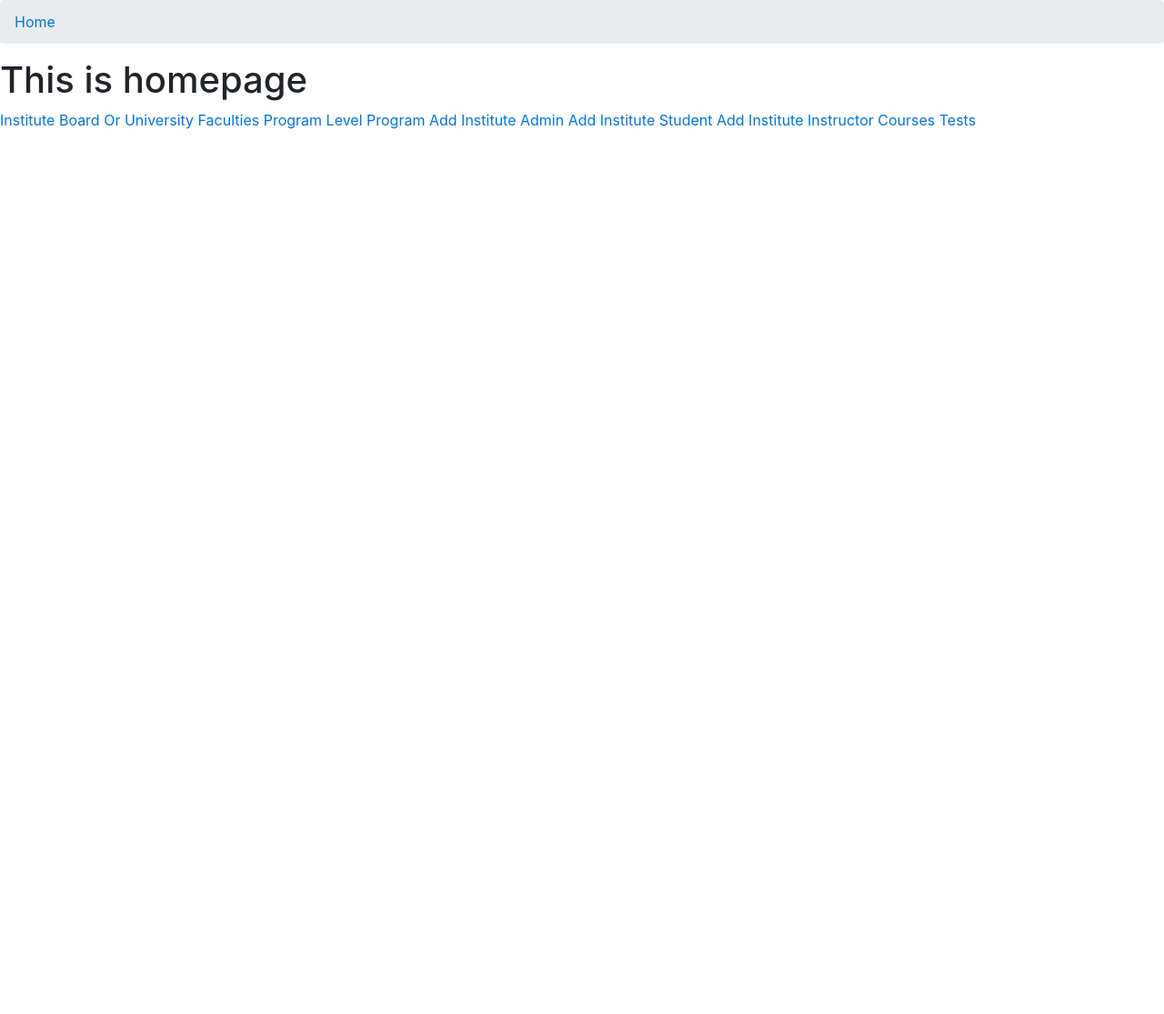
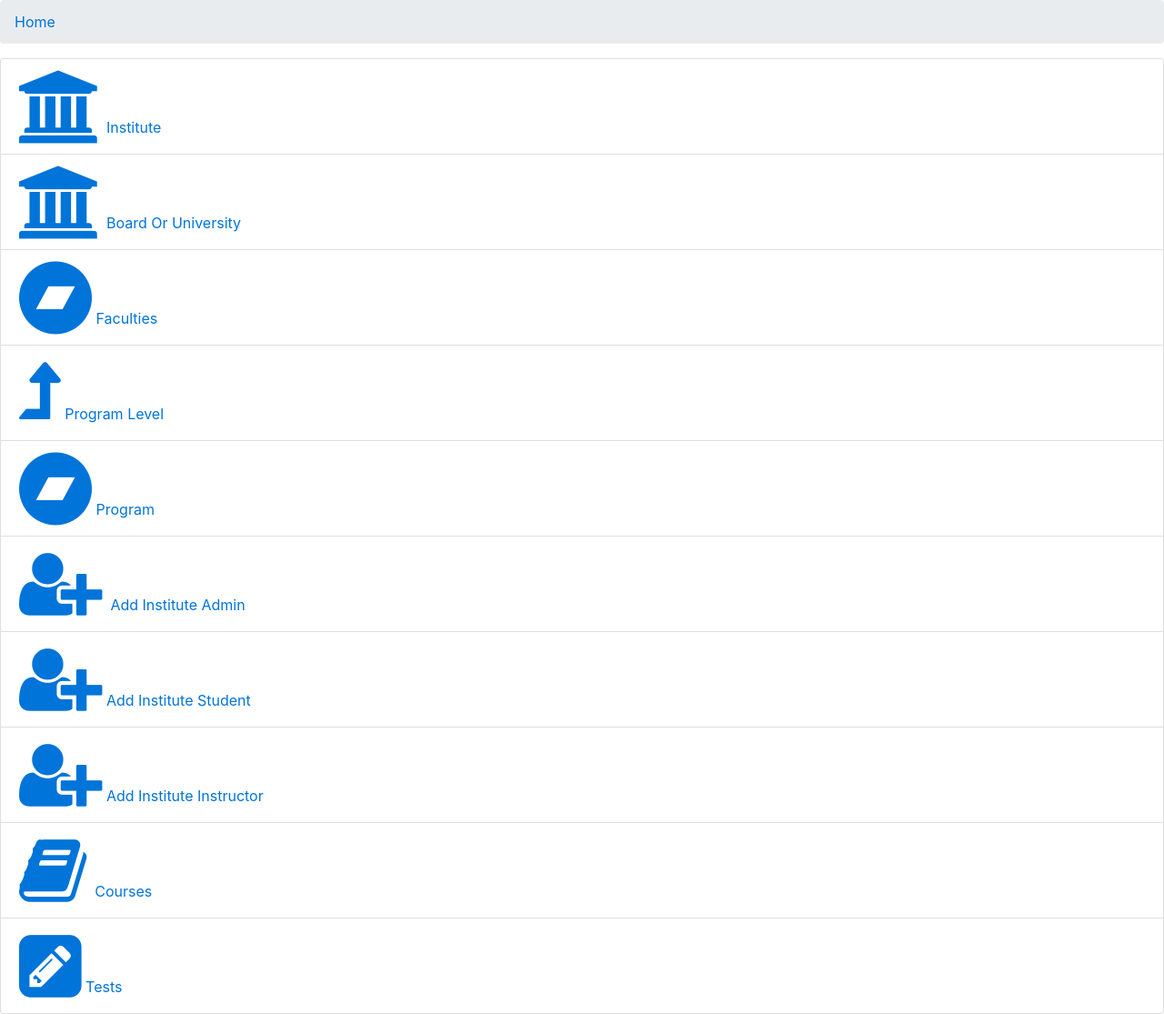
Before and after one commit to Wrufesh/awedhyan, a Django app: template app/templates/home.html in a window 1280 px wide. Shown: the part 56-1171 px from the top of the page at 91% size. Before the commit the page ends 198 px from the top, so only its background shows below. Run offline with Django 3.2, Linux system fonts and the light colour scheme; the template is opened without the code that fills it, so the values that code supplies are empty; parts of the project's set-up code (start-up, migrations or seed data) failed here and were passed over; some libraries are stand-ins or nearby versions.

Commit message:
icons added in homepage

```diff
--- a/app/templates/home.html
+++ b/app/templates/home.html
@@ -7,24 +7,35 @@
 {% endblock %}
 
 {% block content %}
-    <h1>This is homepage</h1>
-
+    <div class="list-group">
         {#    SuperUser links only#}
-    <a href="{% url 'aadhyan:institute_list' %}">{% trans "Institute" %}</a>
-    <a href="{% url 'aadhyan:board_list' %}">{% trans "Board Or University" %}</a>
-    <a href="{% url 'aadhyan:faculty_list' %}">{% trans "Faculties" %}</a>
-    <a href="{% url 'aadhyan:program_list' %}">{% trans "Program Level" %}</a>
-    <a href="{% url 'aadhyan:programlevel_list' %}">{% trans "Program" %}</a>
-    <a href="{% url 'user_add' %}">{% trans "Add Institute Admin" %}</a>
+        <a class="list-group-item" href="{% url 'aadhyan:institute_list' %}"><i class="fa fa-university fa-5x"
+                                                                                aria-hidden="true"></i>&nbsp;{% trans "Institute" %}
+        </a>
+        <a class="list-group-item" href="{% url 'aadhyan:board_list' %}"><i class="fa fa-university fa-5x"
+                                                                            aria-hidden="true"></i>&nbsp;{% trans "Board Or University" %}
+        </a>
+        <a class="list-group-item" href="{% url 'aadhyan:faculty_list' %}"><i class="fa fa-bandcamp fa-5x" aria-hidden="true"></i>&nbsp;{% trans "Faculties" %}</a>
+        <a class="list-group-item" href="{% url 'aadhyan:program_list' %}"><i class="fa fa-level-up fa-5x" aria-hidden="true"></i>&nbsp;{% trans "Program Level" %}</a>
+        <a class="list-group-item" href="{% url 'aadhyan:programlevel_list' %}"><i class="fa fa-bandcamp fa-5x" aria-hidden="true"></i>&nbsp;{% trans "Program" %}</a>
+        <a class="list-group-item" href="{% url 'user_add' %}"><i class="fa fa-user-plus fa-5x" aria-hidden="true"></i>
+            &nbsp;{% trans "Add Institute Admin" %}</a>
         {#    End SuperUser links only#}
 
         {#Institite superusers links#}
-    <a href="{% url 'user_add' %}">{% trans "Add Institute Student" %}</a>
-    <a href="{% url 'user_add' %}">{% trans "Add Institute Instructor" %}</a>
+        <a class="list-group-item" href="{% url 'user_add' %}"><i class="fa fa-user-plus fa-5x" aria-hidden="true"></i>&nbsp;{% trans "Add Institute Student" %}
+        </a>
+        <a class="list-group-item" href="{% url 'user_add' %}"><i class="fa fa-user-plus fa-5x" aria-hidden="true"></i>&nbsp;{% trans "Add Institute Instructor" %}
+        </a>
         {#    end institute superuser links#}
 
         {#    Institute Admin, Instructor, Student  Links#}
-    <a href="{% url 'aadhyan:course_list' %}">{% trans "Courses" %}</a>
-    <a href="{% url 'aadhyan:test_list' %}">{% trans "Tests" %}</a>
+        <a class="list-group-item" href="{% url 'aadhyan:course_list' %}"><i class="fa fa-book fa-5x"
+                                                                             aria-hidden="true"></i>
+            &nbsp;{% trans "Courses" %}</a>
+        <a class="list-group-item" href="{% url 'aadhyan:test_list' %}"><i class="fa fa-pencil-square fa-5x"
+                                                                           aria-hidden="true"></i>&nbsp;{% trans "Tests" %}
+        </a>
         {#    End Institute Instructor Links#}
+    </div>
 {% endblock %}
```
Lines whose indentation alone changed are shown as unchanged.
